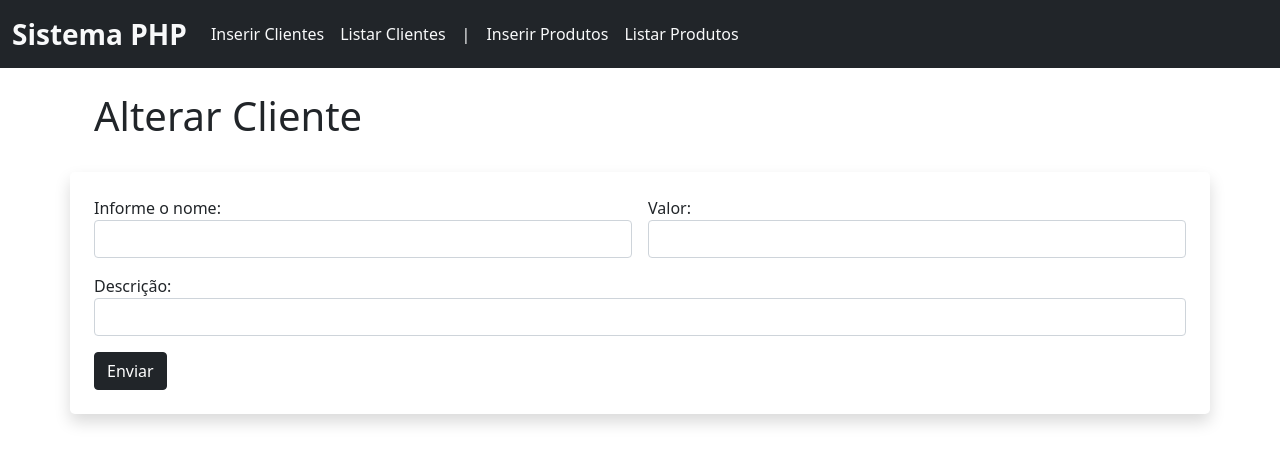
After one commit to GBielMendes7/EletivaI-LinguagemdeProgamacaoIV, a PHP site: template ProjetoLoja/src/view/alterar_produto.php in a window 1280 px wide. The commit adds this page. Shown: the top 464 px of the page. Run offline with PHP 8.4, Linux system fonts and the light colour scheme; the template is opened without the code that fills it, so the values that code supplies are empty.

Commit message:
corrigindo alguns erros e criando outros

```diff
--- a/ProjetoLoja/src/controller/ClienteController.php
+++ b/ProjetoLoja/src/controller/ClienteController.php
@@ -10,19 +10,19 @@ class ClienteController{
     //private ClientesDAO $dao;
 
     public static function abrirFormularioInserir(){
-        require_once "../src/View/inserir_cliente.php";
+        require_once "../src/view/inserir_cliente.php";
     }
 
     public static function abrirFormularioAlterar($params){
         $dao = new ClientesDAO();
         $resultado = $dao->consultarPorId($params['1']);
-        require_once "../src/View/alterar_cliente.php";
+        require_once "../src/view/alterar_cliente.php";
     }
 
     public static function abrirListaClientes(){
         $dao = new ClientesDAO();
         $resultado = $dao->consultar();
-        require_once "../src/View/listar_clientes.php";
+        require_once "../src/view/listar_clientes.php";
     }
 
     public static function inserirCliente(){
--- /dev/null
+++ b/ProjetoLoja/src/view/alterar_produto.php
@@ -0,0 +1,59 @@
+<!doctype html>
+<html lang="pt-br">
+
+<head>
+    <!-- Required meta tags -->
+    <meta charset="utf-8">
+    <meta name="viewport" content="width=device-width, initial-scale=1">
+
+    <!-- Bootstrap CSS -->
+    <link href="https://cdn.jsdelivr.net/npm/bootstrap@5.1.3/dist/css/bootstrap.min.css" rel="stylesheet" integrity="sha384-1BmE4kWBq78iYhFldvKuhfTAU6auU8tT94WrHftjDbrCEXSU1oBoqyl2QvZ6jIW3" crossorigin="anonymous">
+
+    <title>Alterar Cliente</title>
+</head>
+
+<body>
+    <?php require_once("barra_navegacao.php");?>
+
+    <h1 class="container p-4">Alterar Cliente</h1>
+    <div class="container mt-2 p-4 rounded-3 bg-white shadow">
+        <form method="post" action="/produto/editar/<?= $params[1] ?>">
+
+        <div class="row g-3">
+                <div class="col-md-6">
+                    <label class="label-control">Informe o nome:</label>
+                    <input class="form-control" name="nome" id="nome" type="text">
+                </div>
+
+                <div class="col-md-6">
+                    <label class="label-control">Valor:</label>
+                    <input class="form-control" name="valor" id="valor" type="number">
+                </div>
+                <div class="col-12">
+                    <label class="label-control">Descrição:</label>
+                    <input class="form-control" name="des" id="des" type="text">
+                </div>
+            </div>
+
+            <div class="row mt-3">
+                <div class="col">
+                    <button type="submit" class="btn btn-dark">Enviar</button>
+                </div>
+            </div>
+
+        </form>
+
+        </form>
+
+    </div>
+
+
+
+
+
+
+
+
+</body>
+
+</html>
--- a/ProjetoLoja/src/view/listar_produtos.php
+++ b/ProjetoLoja/src/view/listar_produtos.php
@@ -48,8 +48,8 @@
                     <th scope="row"><?=$linha['id']?></th>
                     <td><?=$linha['nome']?></td>
                     <td><?=$linha['valor']?></td>
-                    <td><a href="/cliente/alterar/" class="btn btn-dark">Alterar</a>
-                    <a href="/cliente/excluir/<?= $linha["id"]?>" class="btn btn-outline-danger">Excluir</a></td>
+                    <td><a href="/produto/alterar/" class="btn btn-dark">Alterar</a>
+                    <a href="/produto/excluir/<?= $linha["id"]?>" class="btn btn-outline-danger">Excluir</a></td>
                 </tr>
                 <?php }?>
             </tbody>
```
Also changed, not shown: ProjetoLoja/bootstrap.php (+4 -4 lines), ProjetoLoja/src/model/DAO/ProdutoDAO.php (+5 -5 lines).
